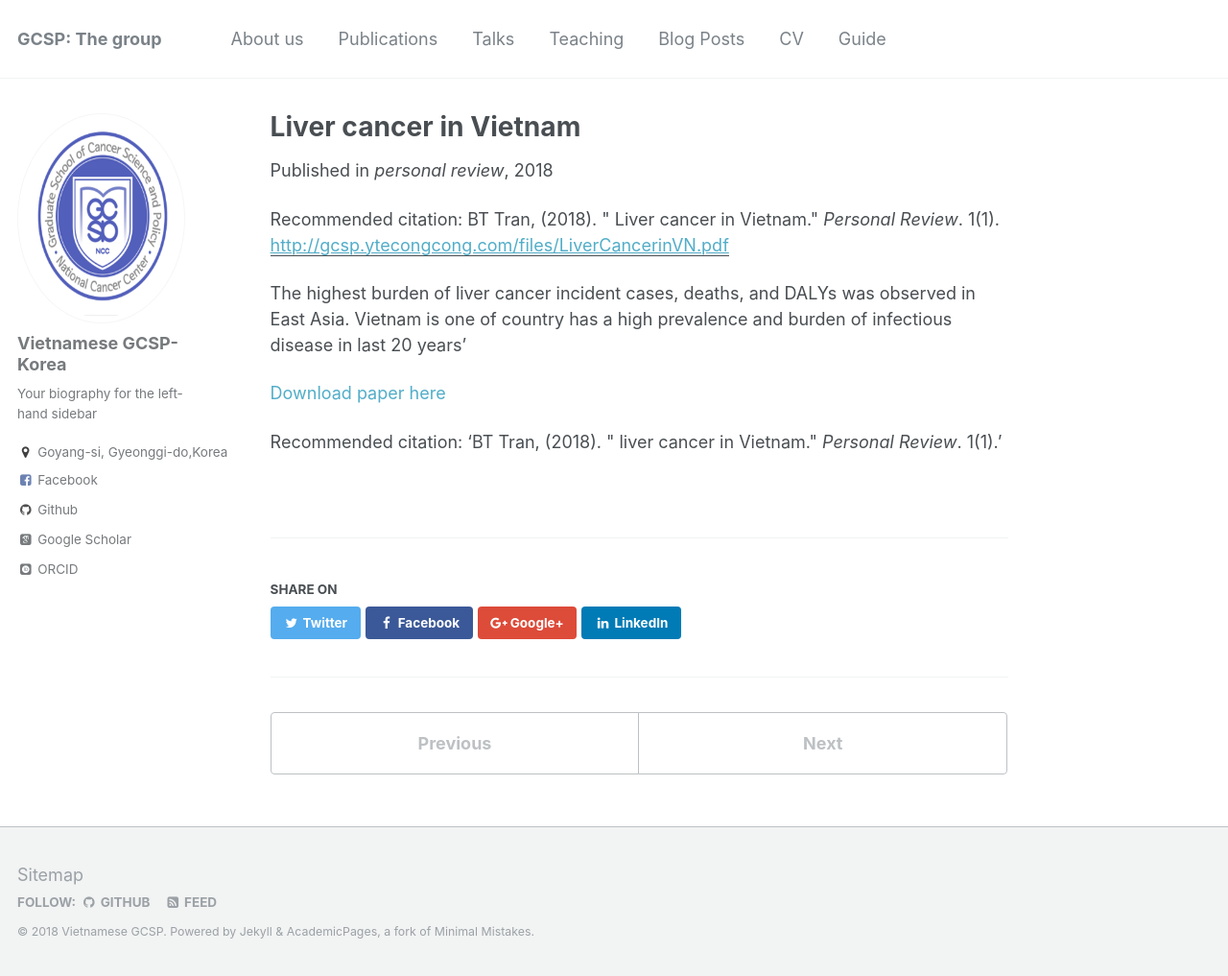
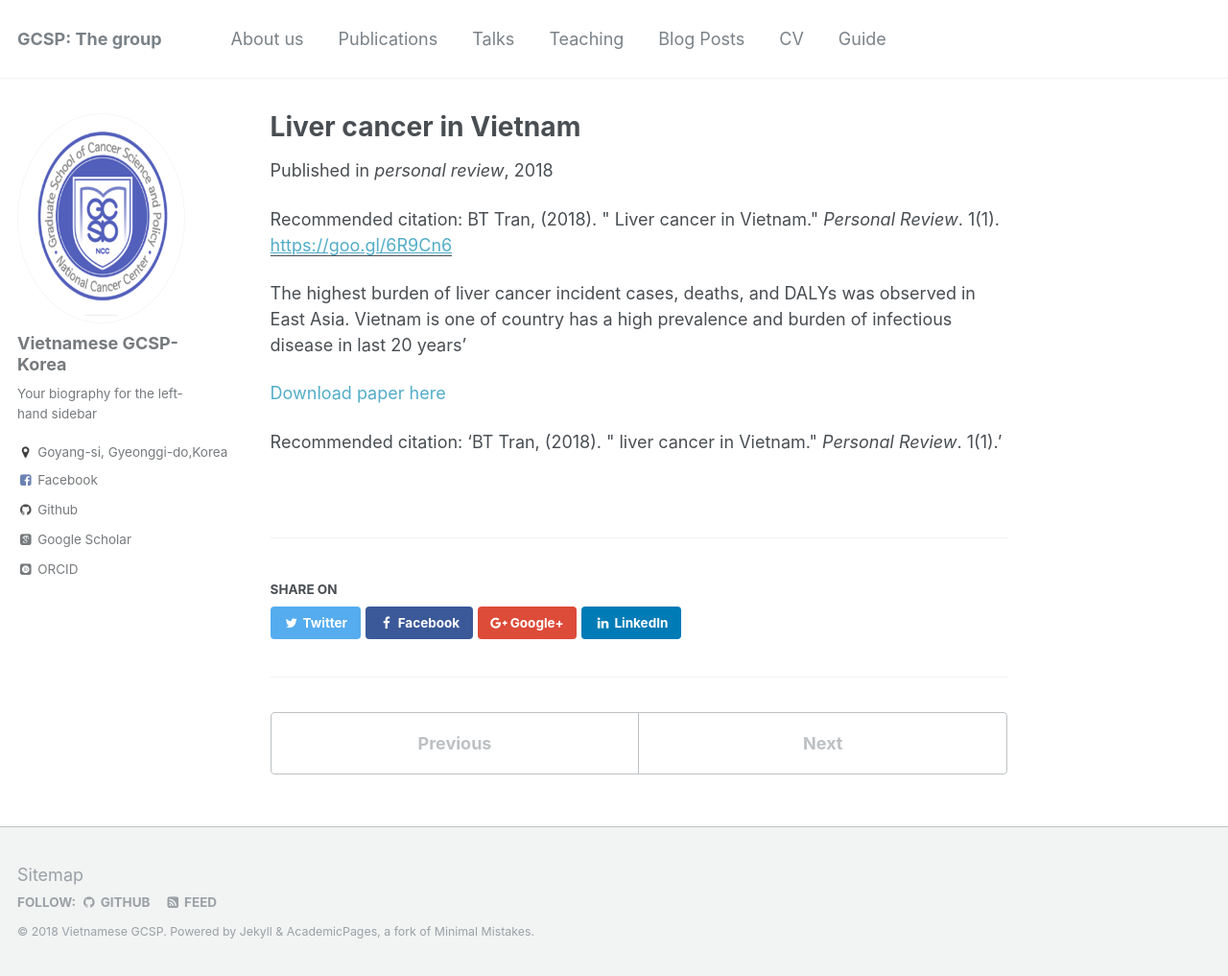
Before and after one commit to kklot/gcsp, a Jekyll site: the page built from _publications/2009-10-01-paper-title-number-4.md, in a window 1280 px wide and 1017 px high. Shown: the whole window at 96% size. Built offline with Jekyll 4.4.1, drawn with Linux system fonts in a browser that asks for light colours; some web fonts are replaced; part of the change alters nothing that is shown.

Commit message:
Update 2009-10-01-paper-title-number-4.md

```diff
--- a/_publications/2009-10-01-paper-title-number-4.md
+++ b/_publications/2009-10-01-paper-title-number-4.md
@@ -5,7 +5,7 @@ permalink: /publication/2018-05-31-paper-title-number-2
 excerpt: 'Describe the situation on liver cancer in Vietnam'
 date: 2018-MAY-31
 venue: 'personal review'
-paperurl: 'http://gcsp.ytecongcong.com/files/LiverCancerinVN.pdf'
+paperurl: 'https://goo.gl/6R9Cn6'
 citation: 'BT Tran, (2018). &quot; Liver cancer in Vietnam.&quot; <i>Personal Review</i>. 1(1).'
 ---
 The highest burden of liver cancer incident cases, deaths, and DALYs was observed in East Asia. Vietnam is one of country has a high prevalence and burden of infectious disease in last 20 years'
```
